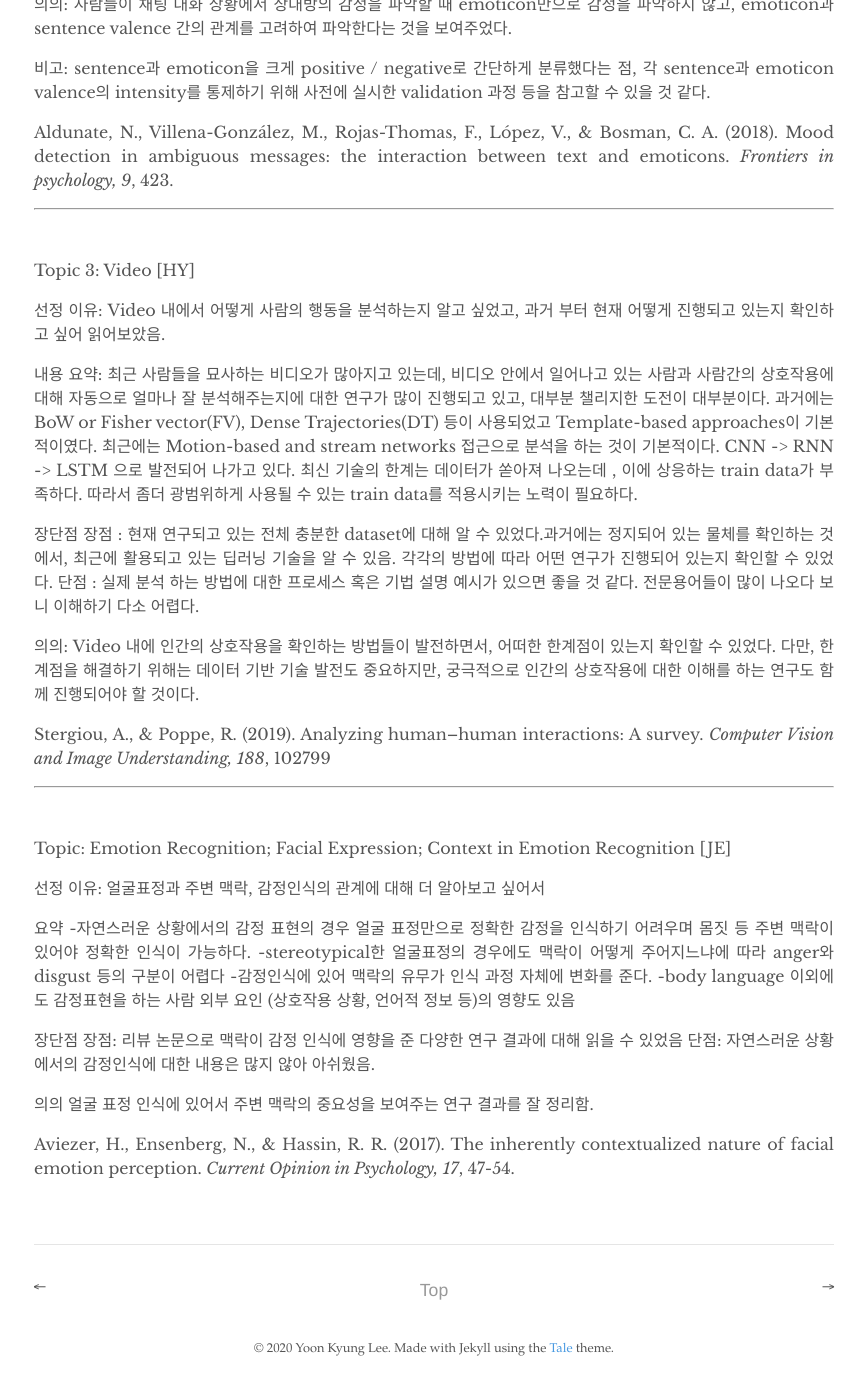
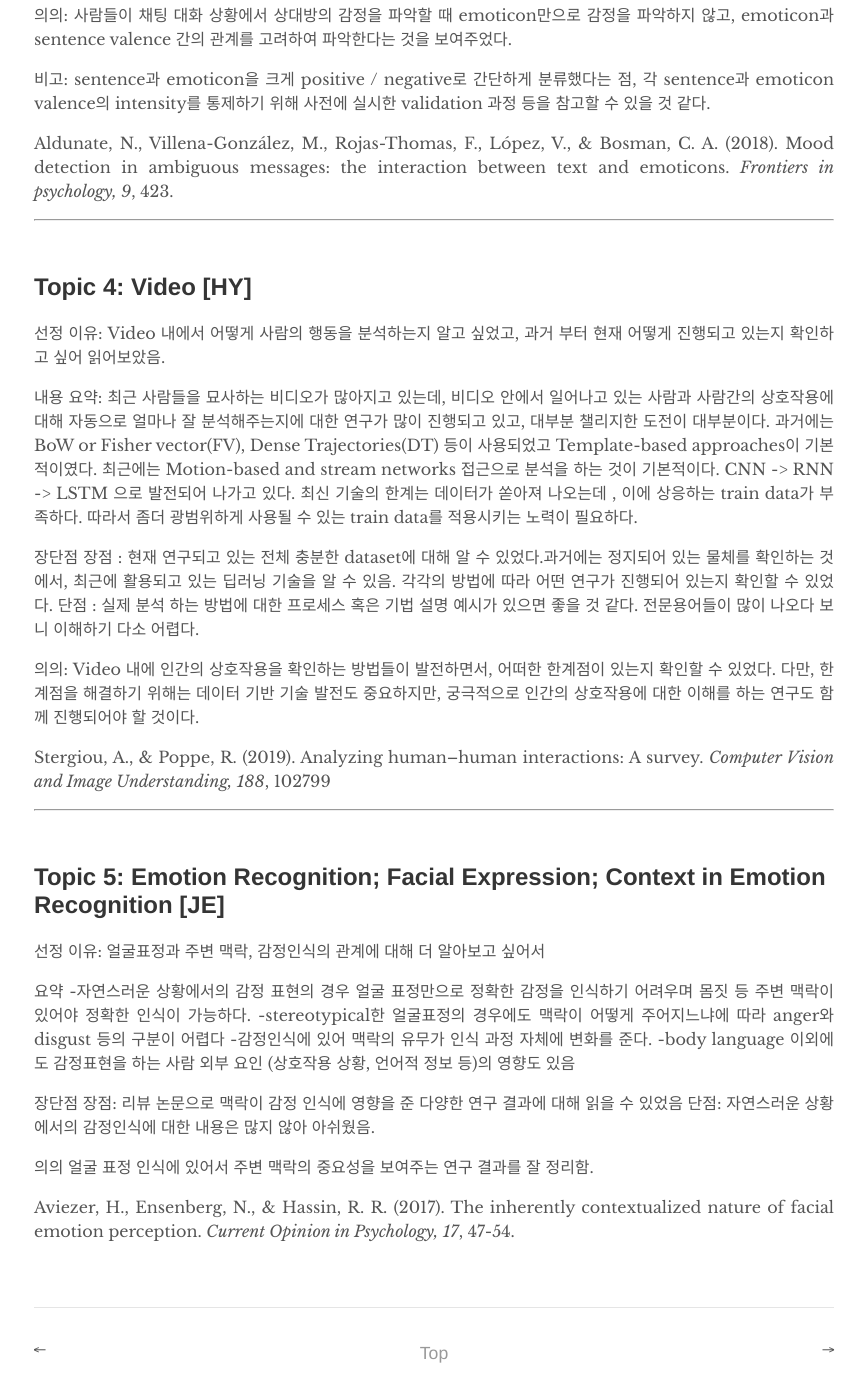
Before and after one commit to humanfactorspsych/blog, a Jekyll site: the page built from _posts/2020-05-28-study.md, in a window 1280 px wide and 1400 px high, scrolled down 1697 px. Shown: the whole window, without its empty margins (206-1071 px from the left). Built offline with Jekyll 4.4.1, drawn with Linux system fonts in a browser that asks for light colours; some of the changed text lies outside the part shown.

Commit message:
Update 2020-05-28-study.md

```diff
--- a/_posts/2020-05-28-study.md
+++ b/_posts/2020-05-28-study.md
@@ -54,7 +54,7 @@ Aldunate, N., Villena-González, M., Rojas-Thomas, F., López, V., & Bosman, C.
 ------------
 <br>
 
-Topic 3: Video [HY]
+## Topic 4: Video [HY]
 
 선정 이유: Video 내에서 어떻게 사람의 행동을 분석하는지 알고 싶었고, 과거 부터 현재 어떻게 진행되고 있는지 확인하고 싶어 읽어보았음.
 
@@ -71,7 +71,7 @@ Stergiou, A., & Poppe, R. (2019). Analyzing human–human interactions: A survey
 ------------
 <br>
 
-Topic: Emotion Recognition; Facial Expression; Context in Emotion Recognition [JE]
+## Topic 5: Emotion Recognition; Facial Expression; Context in Emotion Recognition [JE]
 
 선정 이유: 얼굴표정과 주변 맥락, 감정인식의 관계에 대해 더 알아보고 싶어서
 
```
Also changed, not shown: other parts of _posts/2020-05-28-study.md (+1 -1 lines).
